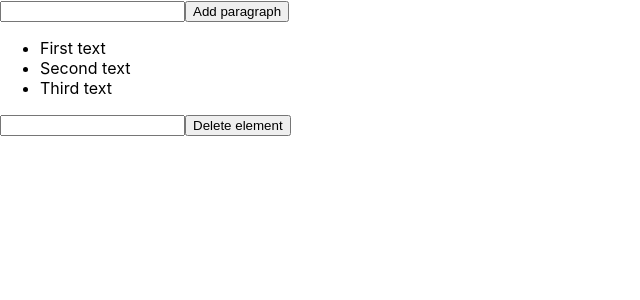
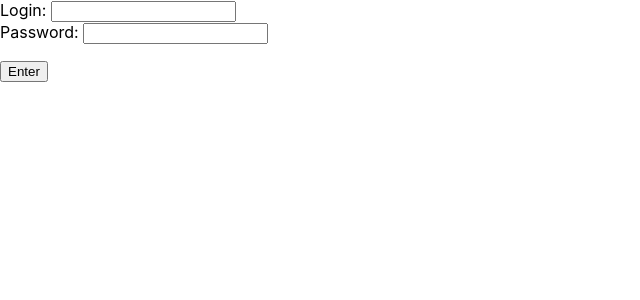
Before and after one commit to armdevrus/turing_reactJS, a React (Create React App) app: page / in a window 1280 px wide. Shown: the top 300 px of the page, without its empty margins (0-640 px from the left). Built offline with nearby package versions, Linux system fonts and the light colour scheme.

Commit message:
Выпонено 6 задание 19упр!

```diff
--- a/src/homework/5week3day2part/5week3day2part.js
+++ b/src/homework/5week3day2part/5week3day2part.js
@@ -138,4 +138,48 @@ const FormInputButtonList = () => {
     )
 }
 
-export default FormInputButtonList
+const passwordValue = 7777
+const loginValue = 'turing'
+const AuthorizationForm = () => {
+
+    const [valueInputText, setValueInputText] = React.useState('')
+    const handleOnChangeInputTypeText = (event) => {
+        setValueInputText(event.target.value)
+    }
+
+    const [valueInputPassword, setValueInputPassword] = React.useState('')
+    const handleOnChangeInputTypePassword = (event) => {
+        setValueInputPassword(event.target.value)
+    }
+
+    const [valueMessageUnderForm, setMessageUnderForm] = React.useState('')
+    const handleOnChangeEnterForm = (event) => {
+        event.preventDefault()
+        if (Number(valueInputPassword) === passwordValue && valueInputText === loginValue){
+                alert('Successfully authorization')
+                setValueInputPassword('')
+                setValueInputText('')
+                setMessageUnderForm('')
+            }else{
+            setMessageUnderForm('Error authorization')
+            setValueInputPassword('')
+            setValueInputText('')
+        }
+    }
+    return(
+        <form onSubmit={handleOnChangeEnterForm}>
+            <div>
+                <span>Login: </span>
+                <input type="text" onChange={handleOnChangeInputTypeText} value={valueInputText}/>
+            </div>
+            <div>
+                <span>Password: </span>
+                <input type="password" onChange={handleOnChangeInputTypePassword} value={valueInputPassword}/>
+            </div>
+            <p>{valueMessageUnderForm}</p>
+            <button>Enter</button>
+        </form>
+    )
+}
+
+export default AuthorizationForm
```
